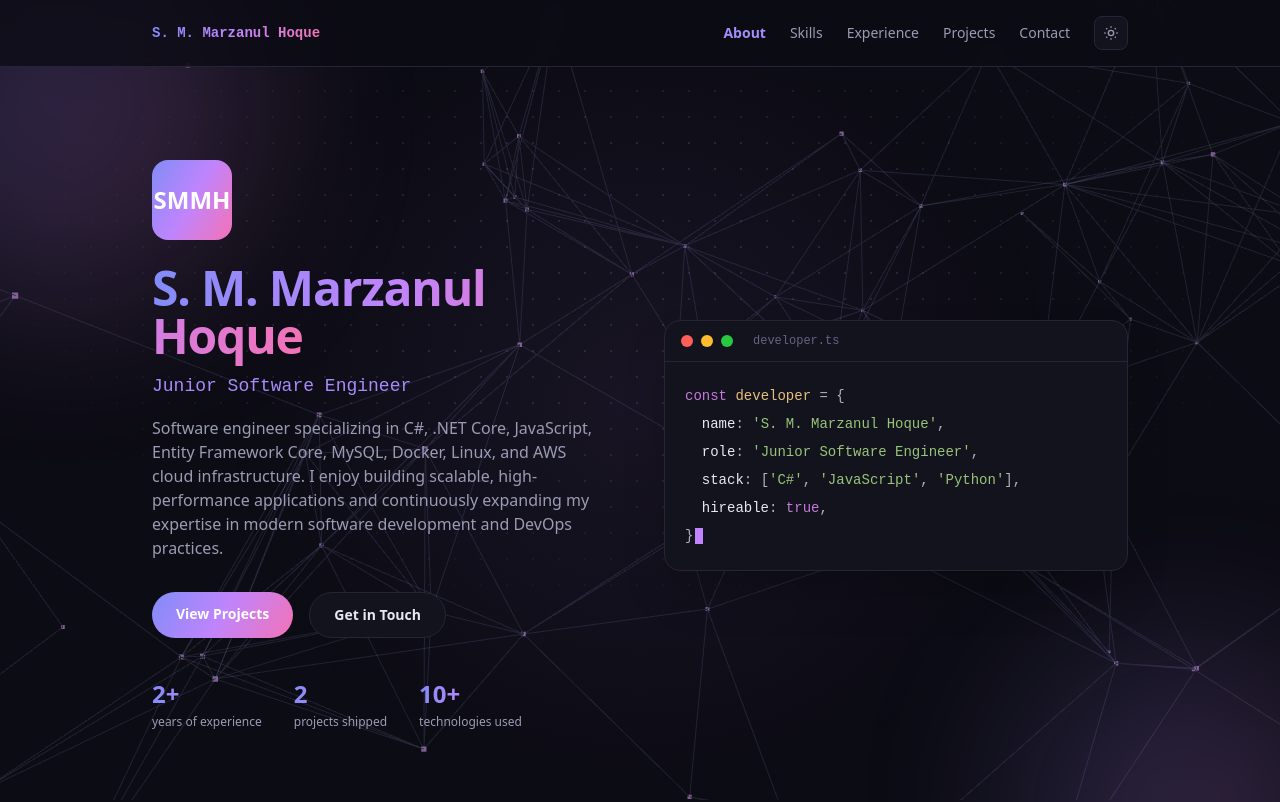
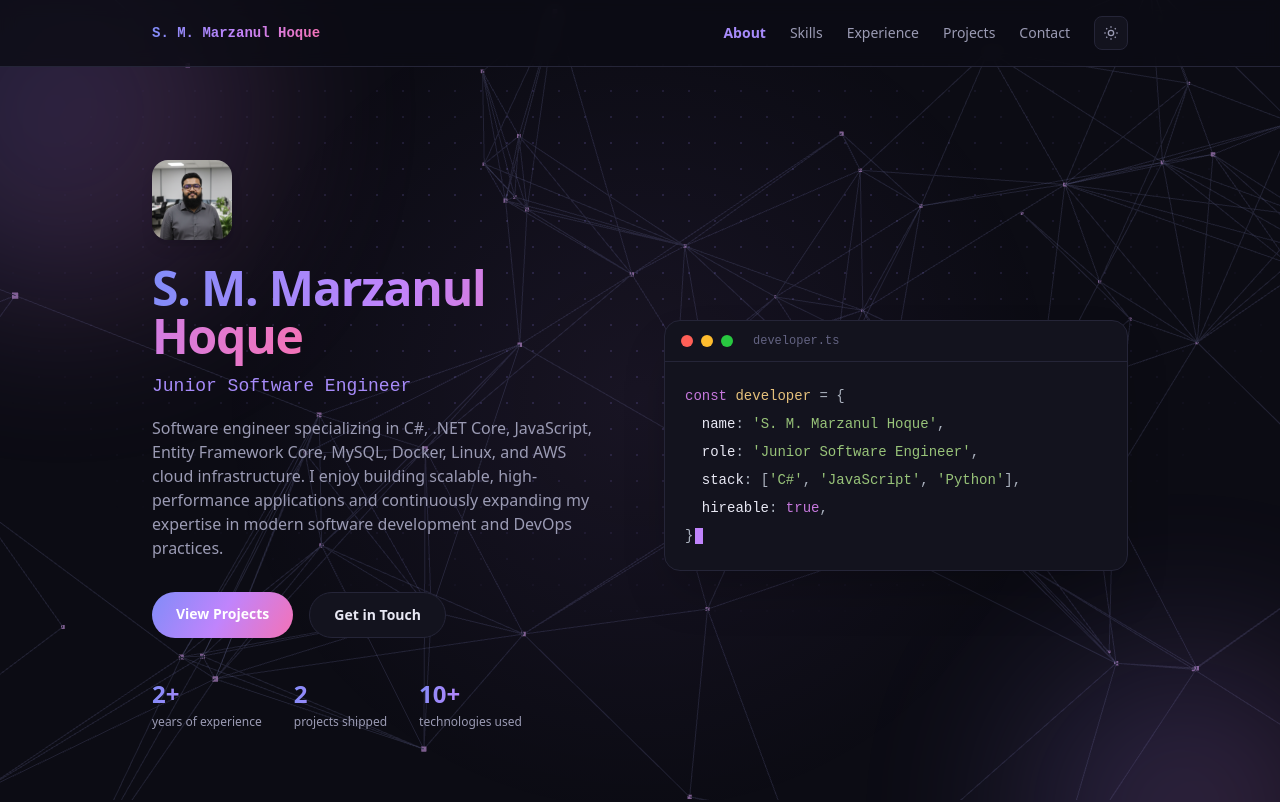
Before and after one commit to MarzanulHoque/MarzanulHoque.github.io, a React (Vite) app: page / in a window 1280 px wide. Shown: the top 802 px of the page. Built offline with nearby package versions, Linux system fonts and the light colour scheme.

Commit message:
feat: show profile photo in hero instead of initials avatar

```diff
--- a/src/components/Hero.tsx
+++ b/src/components/Hero.tsx
@@ -1,5 +1,6 @@
 import { useReveal } from '../hooks/useReveal'
 import { identity, skillGroups, stats } from '../data/profile'
+import profilePic from '../assets/profile.png'
 
 /* tiny syntax-highlight helpers for the fake IDE card */
 import type { ReactNode } from 'react'
@@ -10,10 +11,6 @@ const P = ({ children }: { children: ReactNode }) => <span className="text-[#abb
 
 export default function Hero() {
   const ref = useReveal<HTMLElement>()
-  const initials = identity.name
-    .split(' ')
-    .map((w) => w[0])
-    .join('')
   const topSkills = skillGroups.flatMap((g) => g.skills).slice(0, 3)
 
   return (
@@ -25,12 +22,11 @@ export default function Hero() {
       <div className="relative z-10 mx-auto grid max-w-5xl gap-12 px-6 pb-20 pt-32 sm:pt-40 lg:grid-cols-2 lg:items-center">
         {/* left: identity */}
         <div className="reveal">
-          <div
-            className="bg-grad flex h-20 w-20 items-center justify-center rounded-2xl text-2xl font-extrabold text-white"
-            aria-hidden="true"
-          >
-            {initials}
-          </div>
+          <img
+            src={profilePic}
+            alt={identity.name}
+            className="h-20 w-20 rounded-2xl object-cover shadow-lg"
+          />
           <h1 className="mt-6 text-4xl font-extrabold tracking-tight sm:text-5xl">
             <span className="text-grad">{identity.name}</span>
           </h1>
```
